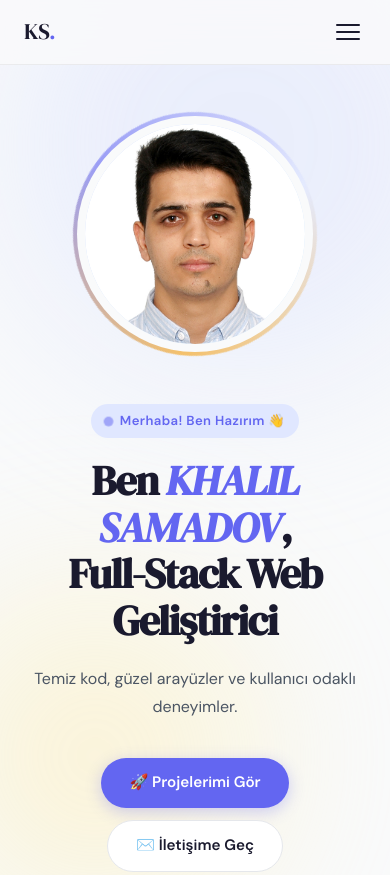
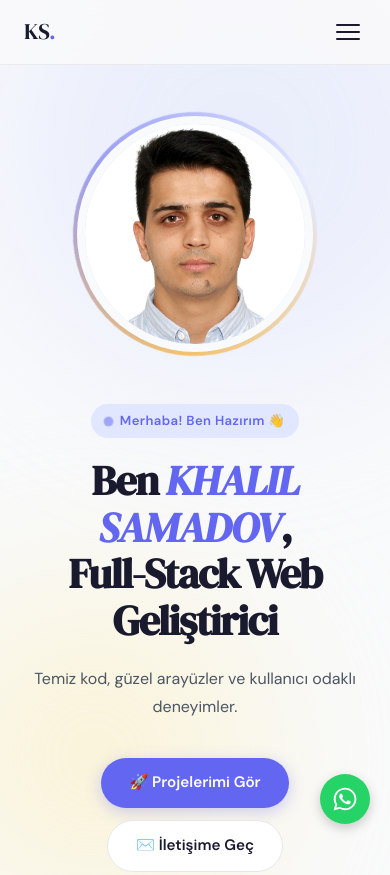
Before and after one commit to Halil668/kisisel-web, a website: page index.html in a window 390 px wide. Shown: the top 875 px of the page. Drawn offline with Linux system fonts and the light colour scheme.

Commit message:
WhatsApp butonu eklendi ve canlıya alınıyor

```diff
--- a/index.html
+++ b/index.html
@@ -4,57 +4,48 @@
   <meta charset="UTF-8">
   <meta name="viewport" content="width=device-width, initial-scale=1.0">
 
-  <!-- ─── SEO ─── -->
   <title>KHALIL SAMADOV — Full-Stack Web Geliştirici</title>
   <meta name="description" content="Full-Stack Web Geliştirici. Modern, performanslı ve kullanıcı odaklı web uygulamaları geliştiriyorum.">
   <meta name="author" content="KHALIL SAMADOV">
   <meta name="keywords" content="web geliştirici, full-stack, frontend, backend, react, nodejs, portfolyo">
 
-  <!-- ─── OPEN GRAPH (sosyal medya önizleme) ─── -->
   <meta property="og:title" content="KHALIL SAMADOV — Full-Stack Web Geliştirici">
   <meta property="og:description" content="Temiz kod, güzel arayüzler ve kullanıcı odaklı deneyimler üretiyorum.">
   <meta property="og:type" content="website">
   <meta property="og:url" content="https://adinsoyadin.com">
-  <!-- <meta property="og:image" content="https://adinsoyadin.com/assets/images/og-image.jpg"> -->
-
-  <!-- ─── FAVICON ─── -->
-  <!-- <link rel="icon" type="image/png" href="assets/images/favicon.png"> -->
-
-  <!-- ─── FONTS ─── -->
   <link rel="preconnect" href="https://fonts.googleapis.com">
   <link rel="preconnect" href="https://fonts.gstatic.com" crossorigin>
   <link href="https://fonts.googleapis.com/css2?family=DM+Sans:ital,opsz,wght@0,9..40,300;0,9..40,400;0,9..40,500;0,9..40,600;0,9..40,700;1,9..40,400&family=DM+Serif+Display:ital@0;1&display=swap" rel="stylesheet">
 
-  <!-- ─── STYLES ─── -->
   <link rel="stylesheet" href="style.css">
 </head>
 <body>
 
-  <!-- NAVİGASYON — main.js tarafından doldurulur -->
   <div id="navbar"></div>
 
-  <!-- HERO BÖLÜMÜ -->
   <div id="hero"></div>
 
-  <!-- HAKKIMDA BÖLÜMÜ -->
   <div id="about"></div>
 
-  <!-- PROJELERİM BÖLÜMÜ -->
   <div id="projects"></div>
 
-  <!-- YETENEKLERİM BÖLÜMÜ -->
   <div id="skills"></div>
 
-  <!-- İLETİŞİM BÖLÜMÜ -->
   <div id="contact"></div>
 
-  <!-- FOOTER -->
   <div id="footer"></div>
 
-  <!-- ─── SCRIPTS ─── -->
-  <!-- 1. Önce data.js yüklenir (içerik) -->
+  <a href="https://wa.me/905550957742?text=Merhaba%20Khalil,%20portfolyo%20sitenizden%20ula%C5%9F%C4%B1yorum."
+     class="whatsapp-float"
+     target="_blank"
+     rel="noopener noreferrer"
+     title="WhatsApp ile İletişime Geçin">
+    <svg viewBox="0 0 448 512" width="32" height="32" class="whatsapp-icon">
+      <path d="M380.9 97.1C339 55.1 283.2 32 223.9 32c-122.4 0-222 99.6-222 222 0 39.1 10.2 77.3 29.6 111L0 480l117.7-30.9c32.4 17.7 68.9 27 106.1 27h.1c122.3 0 224.1-99.6 224.1-222 0-59.3-25.2-115-67.1-157zm-157 341.6c-33.2 0-65.7-8.9-94-25.7l-6.7-4-69.8 18.3L72 359.2l-4.4-7c-18.5-29.4-28.2-63.3-28.2-98.2 0-101.7 82.8-184.5 184.6-184.5 49.3 0 95.6 19.2 130.4 54.1 34.8 34.9 56.2 81.2 56.1 130.5 0 101.8-84.9 184.6-186.6 184.6zm101.2-138.2c-5.5-2.8-32.8-16.2-37.9-18-5.1-1.9-8.8-2.8-12.5 2.8-3.7 5.6-14.3 18-17.6 21.8-3.2 3.7-6.5 4.2-12 1.4-5.6-2.8-23.5-8.7-44.7-27.6-16.5-14.7-27.6-32.8-30.8-38.4-3.2-5.6-.3-8.6 2.5-11.4 2.5-2.5 5.6-6.5 8.3-9.7 2.8-3.2 3.7-5.6 5.6-9.3 1.9-3.7.9-6.9-.5-9.7-1.4-2.8-12.5-30.1-17.1-41.2-4.5-10.8-9.1-9.3-12.5-9.5-3.2-.2-6.9-.2-10.6-.2-3.7 0-9.7 1.4-14.8 6.9-5.1 5.6-19.4 19-19.4 46.3 0 27.3 19.9 53.7 22.6 57.4 2.8 3.7 39.1 59.7 94.8 83.8 13.2 5.7 23.6 9.2 31.6 11.8 13.3 4.2 25.4 3.6 35 2.2 10.7-1.6 32.8-13.4 37.4-26.4 4.6-13 4.6-24.1 3.2-26.4-1.3-2.5-5-3.9-10.5-6.6z"/>
+    </svg>
+  </a>
+
   <script src="data.js"></script>
-  <!-- 2. Sonra main.js çalışır (render) -->
   <script src="main.js"></script>
   <script defer src="/_vercel/insights/script.js"></script>
 
--- a/style.css
+++ b/style.css
@@ -887,3 +887,46 @@ h1, h2, h3, .display-font {
   .contact-form-wrap { padding: 24px; }
   .hero-tagline { font-size: 1rem; }
 }
+/* ─── WHATSAPP FLOATING BUTTON ─── */
+.whatsapp-float {
+  position: fixed;
+  bottom: 30px;
+  right: 30px;
+  width: 60px;
+  height: 60px;
+  background-color: #25d366;
+  border-radius: 50%;
+  display: flex;
+  justify-content: center;
+  align-items: center;
+  box-shadow: 0 4px 12px rgba(0, 0, 0, 0.2);
+  z-index: 9999; /* Sayfadaki her şeyin üstünde kalmasını sağlar */
+  transition: all 0.3s ease;
+  text-decoration: none;
+}
+
+.whatsapp-float .whatsapp-icon {
+  fill: #ffffff;
+  width: 32px;
+  height: 32px;
+}
+
+.whatsapp-float:hover {
+  transform: scale(1.1);
+  background-color: #20ba5a; /* Üzerine gelince biraz koyulaşır */
+  box-shadow: 0 6px 16px rgba(37, 211, 102, 0.4);
+}
+
+/* Mobil Ekranlar İçin Boyut Ayarı */
+@media (max-width: 768px) {
+  .whatsapp-float {
+    bottom: 20px;
+    right: 20px;
+    width: 50px;
+    height: 50px;
+  }
+  .whatsapp-float .whatsapp-icon {
+    width: 26px;
+    height: 26px;
+  }
+}
```
